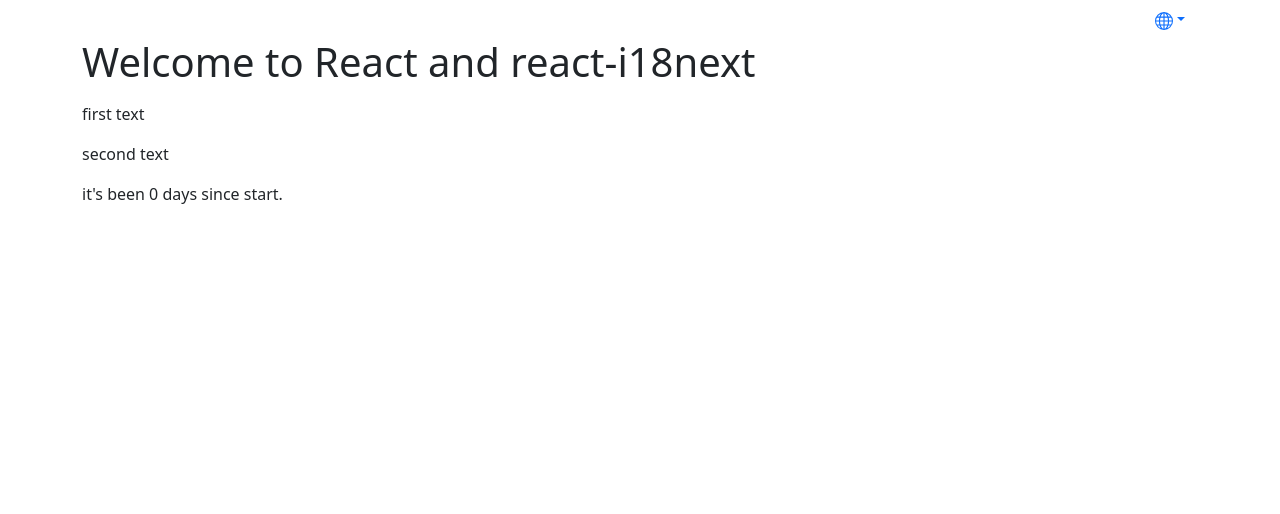
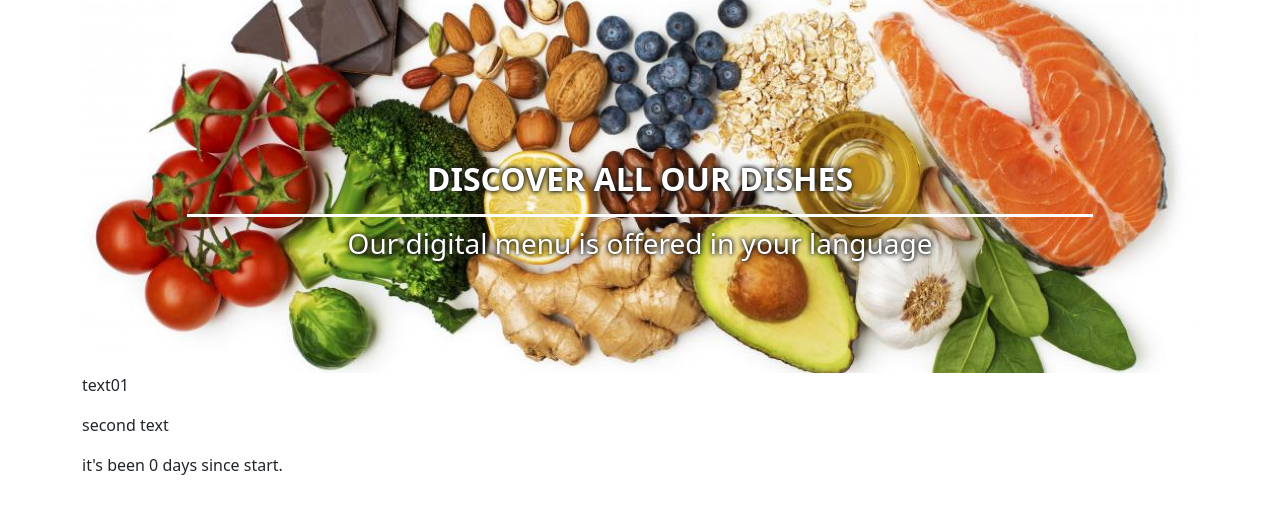
Before and after one commit to Carchedi/TranslateReact, a React (Create React App) app: page / in a window 1280 px wide. Shown: the top 514 px of the page. Built offline with nearby package versions, Linux system fonts and the light colour scheme; some icons are missing.

Commit message:
Banner funccionando

```diff
--- a/public/assets/locales/de/translation.json
+++ b/public/assets/locales/de/translation.json
@@ -1,6 +1,6 @@
 {
-    "welcome": "Willkommen bei React und React-i18next",
-    "text01": "erster text",
+    "welcome":"Entdecken Sie alle unsere Gerichte",
+    "caption":"Unsere digitale Speisekarte wird in Ihrer Sprache angeboten",
     "text02": "zweiter text",
     "text03": "seit dem start sind {{days}} Tage vergangen.."
 }
--- a/public/assets/locales/en/translation.json
+++ b/public/assets/locales/en/translation.json
@@ -1,6 +1,6 @@
 {
-    "welcome": "Welcome to React and react-i18next",
-    "text01": "first text",
+    "welcome":"discover all our dishes",
+    "caption": "Our digital menu is offered in your language",
     "text02": "second text",
     "text03": "it's been {{days}} days since start."
 }
--- a/public/assets/locales/it/translation.json
+++ b/public/assets/locales/it/translation.json
@@ -1,6 +1,6 @@
 {
-    "welcome": "Ben venutto a React i react-i18next",
-    "text01": "primeiro texto",
+    "welcome":"scopri tutti i nostri piatti",
+    "caption": "Il nostro menu digitale è offerto nella tua lingua",
     "text02": "segundo texto",
     "text03": "Ho {{days}} giorni dell inizio."
 }
--- a/public/assets/locales/pt/translation.json
+++ b/public/assets/locales/pt/translation.json
@@ -1,6 +1,6 @@
 {
-    "welcome": "Bem-vindo ao React e react-i18next",
-    "text01": "primeiro texto",
+    "welcome": "descubra todos os nossos pratos",
+    "caption": "Nosso cardápio digital é oferecido no seu idioma",
     "text02": "segundo texto",
     "text03": "Fazem {{days}} dias desde o inicio."
 }
--- a/src/App.css
+++ b/src/App.css
@@ -1,4 +1,4 @@
-.App {
+/* .App {
   text-align: center;
 }
 
@@ -35,4 +35,4 @@
   to {
     transform: rotate(360deg);
   }
-}
+} */
--- a/src/App.js
+++ b/src/App.js
@@ -3,11 +3,11 @@
 import { useTranslation, initReactI18next } from "react-i18next";
 import LanguageDetector from 'i18next-browser-languagedetector';
 import HttpApi from 'i18next-http-backend';
-
 import 'bootstrap/dist/css/bootstrap.min.css';
 import 'bootstrap/dist/js/bootstrap.js';
 import 'flag-icon-css/css/flag-icons.min.css';
 import i18next from 'i18next';
+import Banner from './components/banner';
 
 i18n
   .use(initReactI18next)
@@ -64,30 +64,10 @@
 
   return (
     <div className="container">
-      <div className="d-flex justify-content-end">
-        <div className="dropdown">
-          <button className="btn btn-link dropdown-toggle" type="button" data-bs-toggle="dropdown" aria-expanded="false">
-            <GlobeIcon />
-          </button>
-          <ul className="dropdown-menu" aria-labelledby="dropdownMenuButton1">
-            {languages.map(({code, name, country_code}) => (
-              <li key={country_code}>
-                <button
-                  className="dropdown-item"
-                  onClick={() => i18next.changeLanguage(code)}
-                >
-                  <span className={`flag-icon flag-icon-${country_code} mx-2`}></span>
-                  {name}
-                </button>
-              </li>
-            ))}
-          </ul>
-        </div>
-      </div>
+
+
+      <Banner mainText={t('welcome')} caption={t('caption')}/>
       <div className='d-flex flex-column align-items-start'>
-          <h1 className='font-weight-normal mb-3'>
-            {t('welcome')}
-          </h1>
           <p>{t('text01')}</p>
           <p>{t('text02')}</p>
           <p>{t('text03', {days})}</p>
--- /dev/null
+++ b/src/components/banner.css
@@ -0,0 +1,27 @@
+.masthead {
+    padding-top: 5rem;
+    padding-bottom: calc(10rem - 56px);
+    background-image: url("../img/header.jpg");
+    background-position: center center;
+    background-size: cover;
+    color: white;
+    text-shadow: 0 0 5px #000000, 0 0 5px #404040;
+  }
+
+.masthead hr {
+  position: relative;
+  border: none;
+  height: 3px;
+  background: white;
+  opacity: 1 !important;
+  margin-bottom: 10px;
+}
+
+.masthead h1 {
+  padding-top: 5rem;
+  font-size: 2rem;
+}
+
+.masthead p {
+  font-weight: 300;
+}
--- /dev/null
+++ b/src/components/banner.js
@@ -0,0 +1,20 @@
+import './banner.css'
+function Banner(props){
+    return(
+        <header class="masthead text-center d-flex">
+            <div class="container my-auto">
+                <div class="row">
+                    <div class="col-lg-10 mx-auto">
+                        <h1 class="text-uppercase">
+                            <strong>{props.mainText}</strong>
+                        </h1>
+                         <hr></hr>
+                         <h3>{props.caption}</h3>
+                    </div>
+
+                </div>
+            </div>
+        </header>
+    )
+}
+export default Banner;
```
Also changed, not shown: src/img/header.jpg (added).
